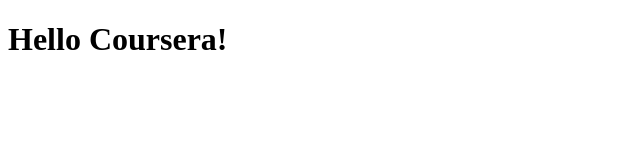
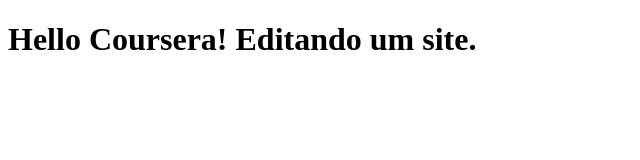
Before and after one commit to erikchagas/coursera-test, a plain HTML site: page site/index.html in a window 1280 px wide. Shown: the whole page, without its empty margins (0-640 px from the left). Drawn offline with Linux system fonts and the light colour scheme.

Commit message:
Editando o site de teste.

```diff
--- a/site/index.html
+++ b/site/index.html
@@ -4,6 +4,6 @@
     <title> Hello Coursera! </title>
 </head>
 <body>
-   <h1> Hello Coursera! </h1>
+   <h1> Hello Coursera! Editando um site.</h1>
 </body>
 </html>
```
